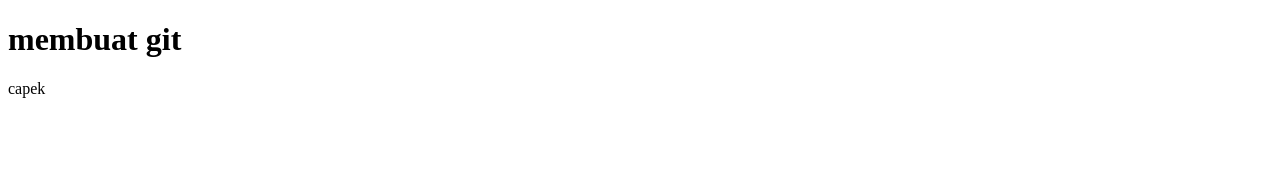
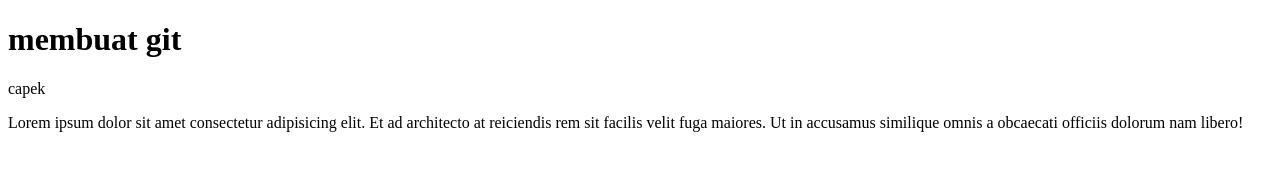
Before and after one commit to vander13/git-test2, a plain HTML site: page index.html in a window 1280 px wide. Drawn offline with Linux system fonts and the light colour scheme.

Commit message:
tambahkan git2

```diff
--- a/index.html
+++ b/index.html
@@ -9,5 +9,6 @@
 <body>
     <h1> membuat git </h1>
     <p>capek</p>
+    <p>Lorem ipsum dolor sit amet consectetur adipisicing elit. Et ad architecto at reiciendis rem sit facilis velit fuga maiores. Ut in accusamus similique omnis a obcaecati officiis dolorum nam libero!</p>
 </body>
 </html>
```
